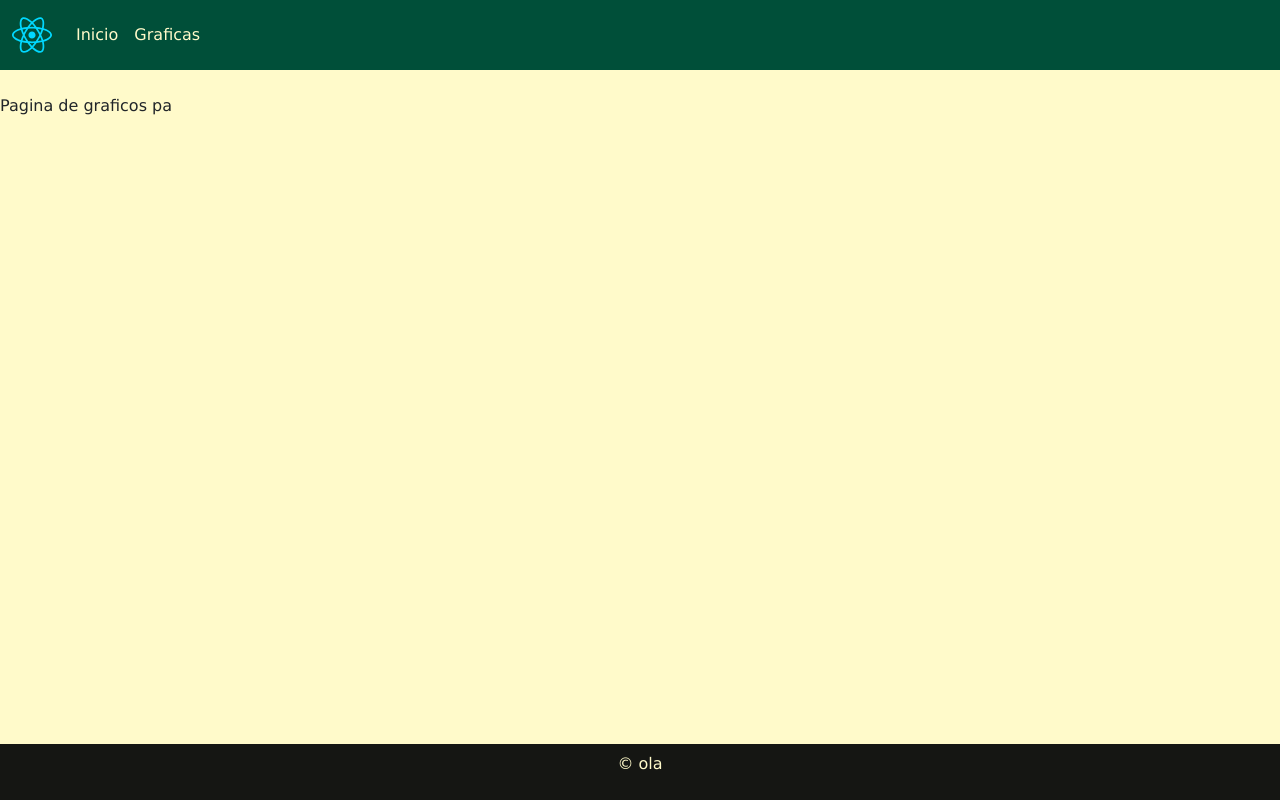
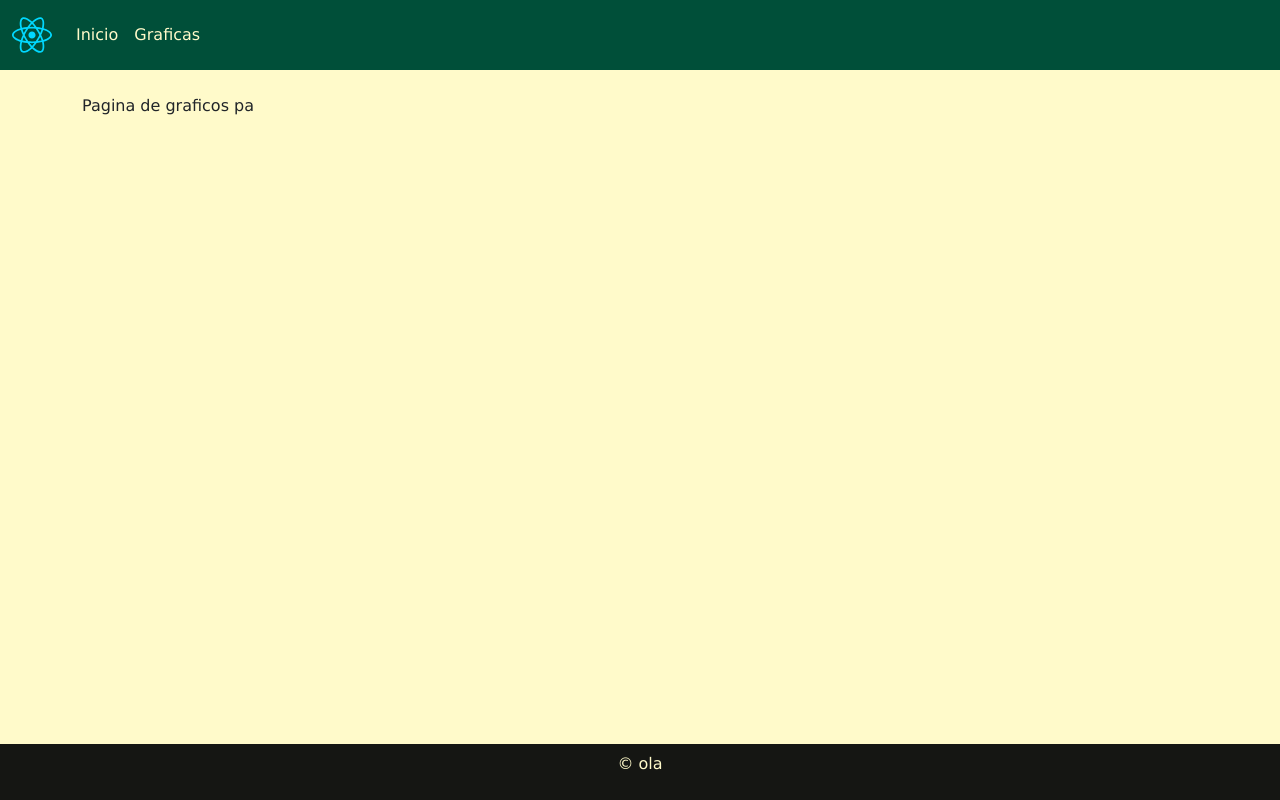
Before and after one commit to JuanAmaya14/MiPlanta, a React (Vite) app in the folder FRONTEND/MiPlantaFront/: page /graficas in a window 1280 px wide. Built offline with nearby package versions, Linux system fonts and the light colour scheme.

Commit message:
se cambio @import por @use en los aschivos scss

```diff
--- a/FRONTEND/MiPlantaFront/src/pages/PaginaGraficos.jsx
+++ b/FRONTEND/MiPlantaFront/src/pages/PaginaGraficos.jsx
@@ -5,7 +5,9 @@ function PaginaGraficos() {
   return (
     <>
       <Header />
-      <p>Pagina de graficos pa</p>
+      <main class="container">
+        <p>Pagina de graficos pa</p>
+      </main>
       <Footer />
     </>
   );
--- a/FRONTEND/MiPlantaFront/src/scss/App.scss
+++ b/FRONTEND/MiPlantaFront/src/scss/App.scss
@@ -1,4 +1,4 @@
-@import "variables";
+@use "variables" as *;
 
 body {
   background-color: $color3;
--- a/FRONTEND/MiPlantaFront/src/scss/components/DatosTiempoReal.scss
+++ b/FRONTEND/MiPlantaFront/src/scss/components/DatosTiempoReal.scss
@@ -1,4 +1,4 @@
-@import "../variables";
+@use "../variables" as *;
 
 .seccionDatos {
   text-align: center;
--- a/FRONTEND/MiPlantaFront/src/scss/components/Footer.scss
+++ b/FRONTEND/MiPlantaFront/src/scss/components/Footer.scss
@@ -1,4 +1,4 @@
-@import "../variables";
+@use "../variables" as *;
 
 footer {
   background-color: $color2;
--- a/FRONTEND/MiPlantaFront/src/scss/components/Header.scss
+++ b/FRONTEND/MiPlantaFront/src/scss/components/Header.scss
@@ -1,4 +1,4 @@
-@import "../variables";
+@use "../variables" as *;
 
 header nav {
   background-color: $color1;
```
